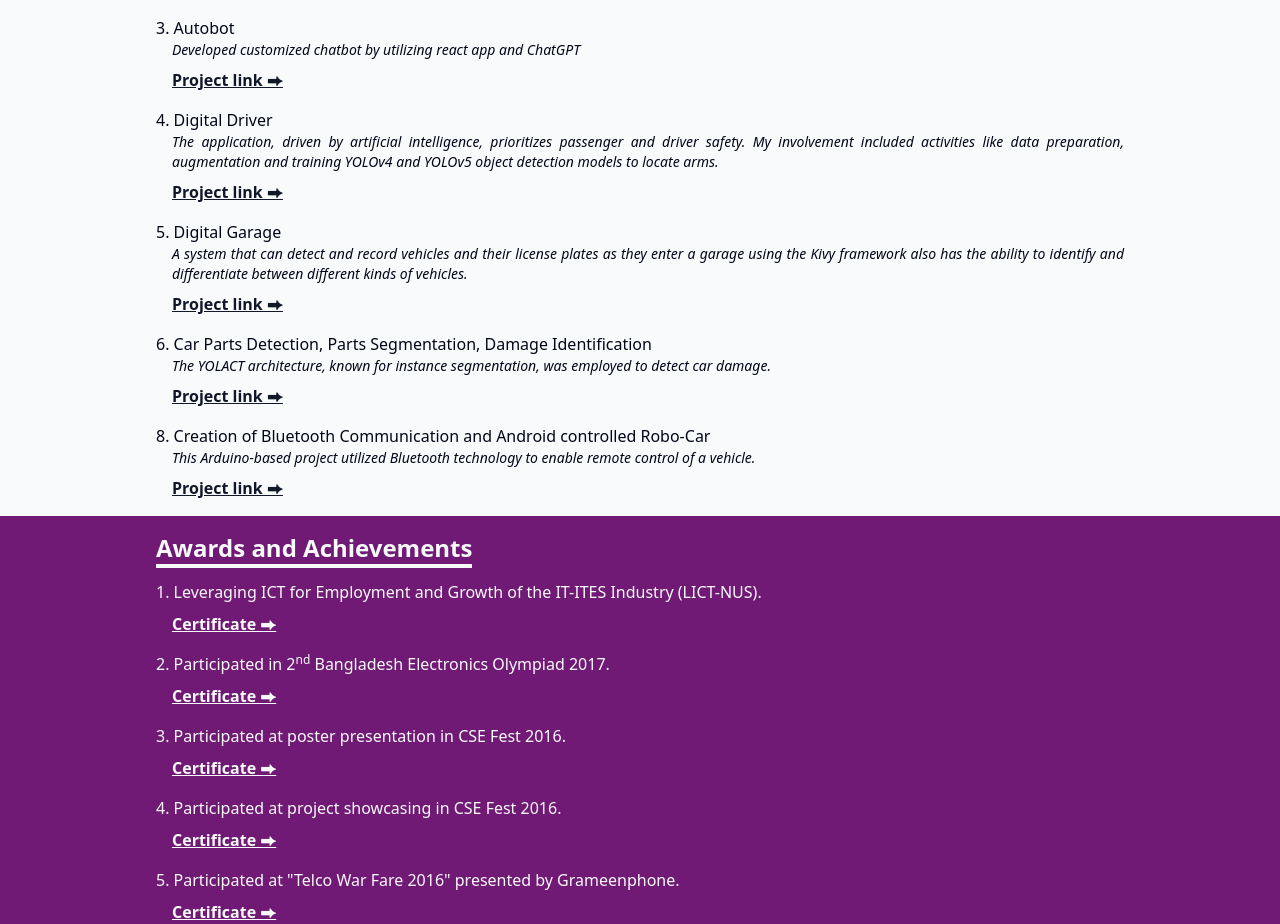
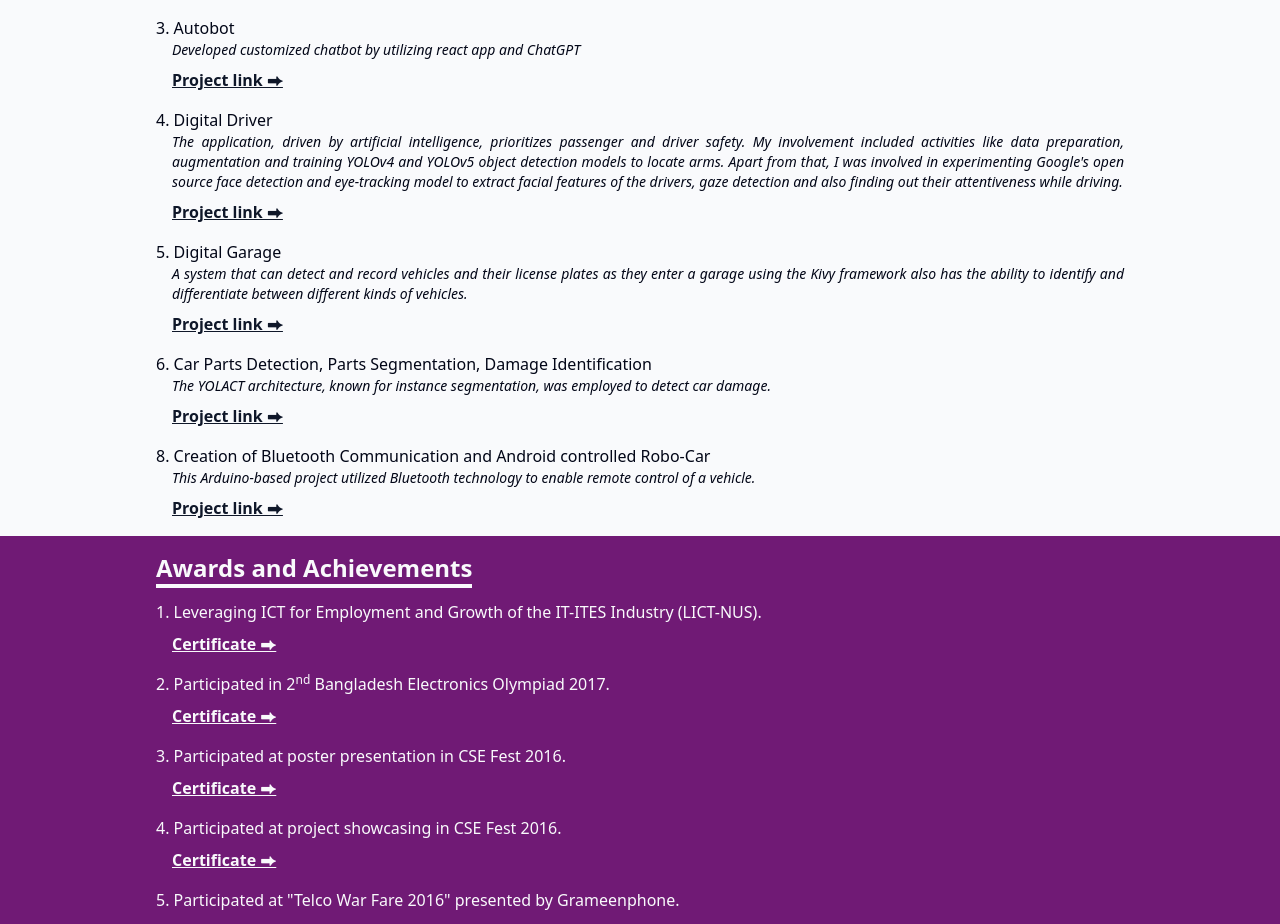
Before and after one commit to MethilaRaya/profile, a React (Create React App) app: page / in a window 1280 px wide. Shown: the part 5664-6588 px from the top of the page. Built offline with nearby package versions, Linux system fonts and the light colour scheme; the HTML template or start-up script is replaced by a standard one.

Commit message:
project and CV updated

```diff
--- a/src/components/Header.jsx
+++ b/src/components/Header.jsx
@@ -145,7 +145,7 @@ const Header = () => {
                         <a className='flex justify-between items-center w-full text-[#fff]' href="https://scholar.google.com/citations?user=FL3e_ZQAAAAJ&hl=en" rel="noreferrer" target="_blank">Google Scholar <SiGooglescholar size={30} /> </a>
                     </li>
                     <li className='w-[160px] h-[60px] bg-theme-fuchsia-900 flex justify-between items-center ml-[-100px] hover:ml-[-10px] duration-200'>
-                        <a className='flex justify-between items-center w-full text-[#fff]' href="https://drive.google.com/file/d/1IMrZwQ62xYLrnLFY8qJ3JbJV1u_uBauJ/view?usp=sharing" rel="noreferrer" target="_blank">CV <TbFileCv size={30} /> </a>
+                        <a className='flex justify-between items-center w-full text-[#fff]' href="https://drive.google.com/file/d/1E-bUAvJHwZ6ab_TtW3kfq9tnXeHVEP5E/view?usp=drive_link" rel="noreferrer" target="_blank">CV <TbFileCv size={30} /> </a>
                     </li>
 
 
--- a/src/components/Project.jsx
+++ b/src/components/Project.jsx
@@ -52,7 +52,7 @@ const Project = () => {
                 </div>
                 <div className='mt-4 '>
                     <p className='text-text-small-slate-dark font-medium'>4. Digital Driver </p>
-                    <p className='text-text-small-slate-dark text-sm italic ml-4'>The application, driven by artificial intelligence, prioritizes passenger and driver safety.  My involvement included activities like data preparation, augmentation and training YOLOv4 and YOLOv5 object detection models to locate arms. </p>
+                    <p className='text-text-small-slate-dark text-sm italic ml-4'>The application, driven by artificial intelligence, prioritizes passenger and driver safety. My involvement included activities like data preparation, augmentation and training YOLOv4 and YOLOv5 object detection models to locate arms. Apart from that, I was involved in experimenting Google's open source face detection and eye-tracking model to extract facial features of the drivers, gaze detection and also finding out their attentiveness while driving.</p>
                     <div className="mt-2 ml-4">
                         <a className="underline font-bold" href="https://driver.zantrik.com/" rel="noreferrer" target="_blank">Project link ⮕</a>
                     </div>
```
